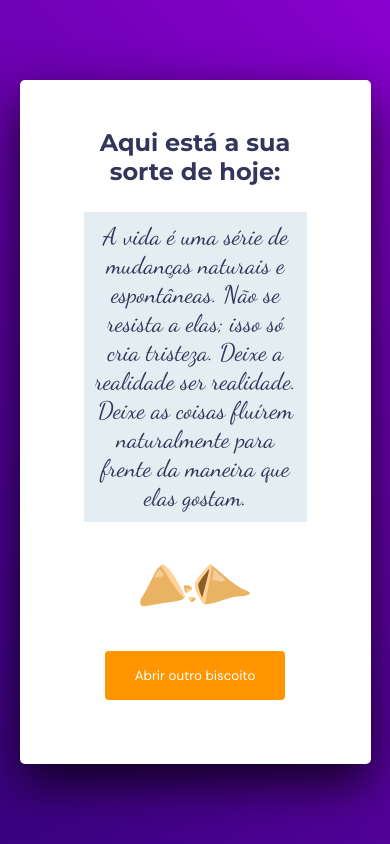
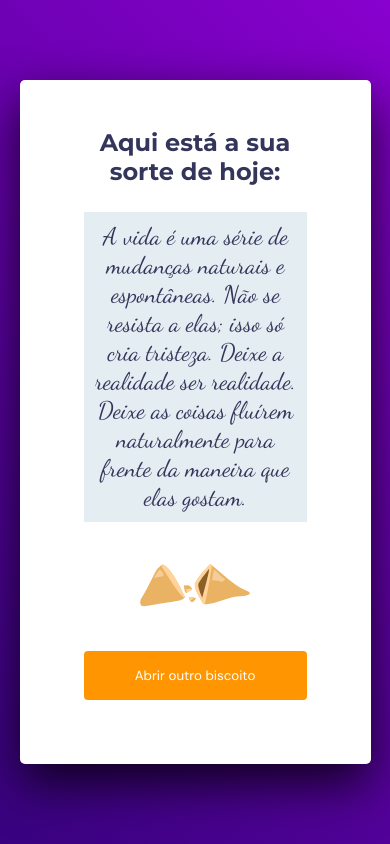
Before and after one commit to AndersonPAlmeida/projeto-biscoito-sorte, a plain HTML site: page index.html in a window 390 px wide. Both pictures are taken after a click on the element 195 px from the left and 493 px from the top of the page. Drawn offline with Linux system fonts and the light colour scheme.

Commit message:
Correção da responsividade

```diff
--- a/style.css
+++ b/style.css
@@ -197,4 +197,7 @@ h1 {
    .screen1 img, .screen2 img {
       max-width: 11rem;
    }
+   .screen2 button {
+      width: 100%;
+   }
 }
```
